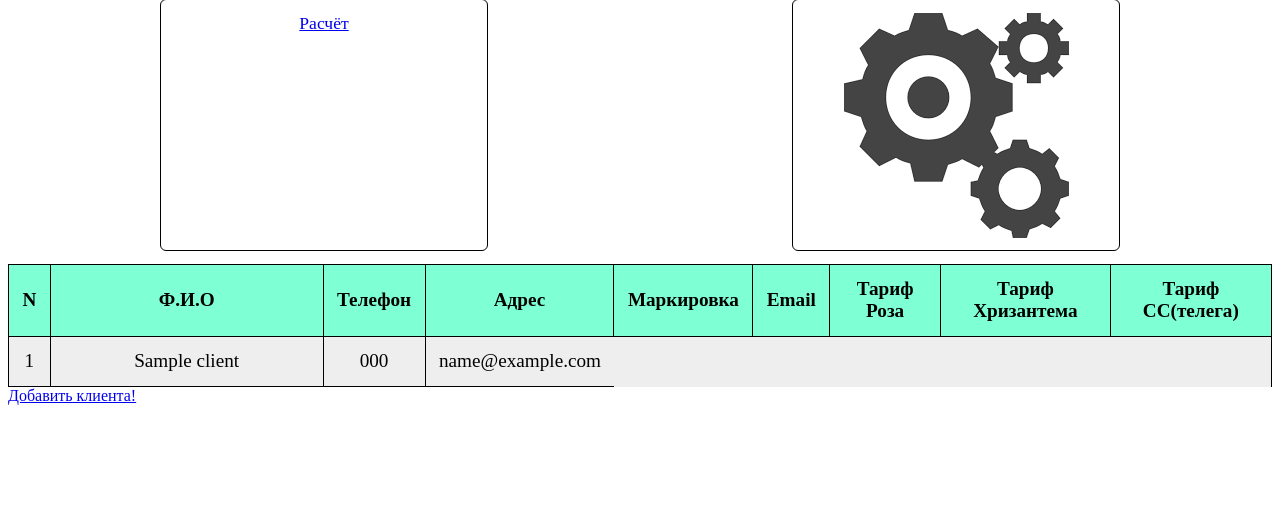
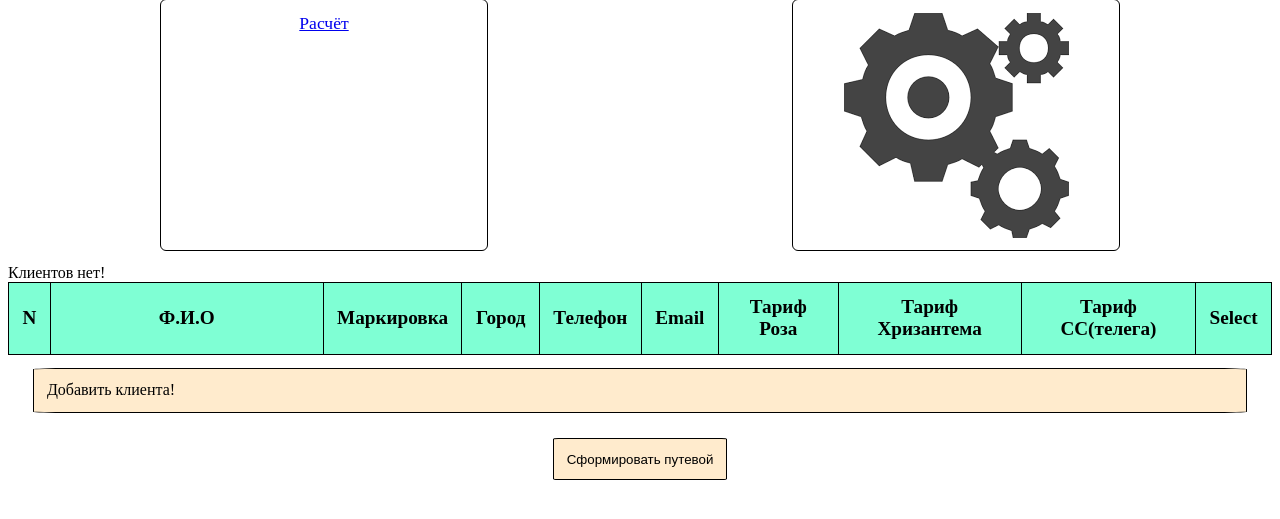
Before and after one commit to Andrey023/narcissCl, a PHP site: page /clients.php in a window 1280 px wide. Shown: the part 95-614 px from the top of the page. Run offline with PHP 8.4, Linux system fonts and the light colour scheme; tables that the repository leaves empty or names only in its code hold one stand-in row (values such as "Sample post"); lists and menus that the app fills with data are empty.

Commit message:
make tracked list

```diff
--- a/api/db.php
+++ b/api/db.php
@@ -1,7 +1,7 @@
 <?php
     $host = "localhost";
     $dbUser = "root";
-    $dbPass = "root";
+    $dbPass = "philip21";
     $dbName = "narciss";
     $connectDB = mysqli_connect($host,$dbUser,$dbPass,$dbName) or die("Ошибка" + mysqli_error($link));
 ?>
--- a/clients.php
+++ b/clients.php
@@ -2,7 +2,7 @@
     include_once(dirname(__FILE__, 1) . '/api/db.php');
     include_once(dirname(__FILE__, 1) . '/header.php');
 
-    $listCl = "SELECT * FROM clients";
+    $listCl = "SELECT clients.personID, clients.name, clients.mark, clients.phone, clients.mail, clients.tarifR, clients.tarifChriz, clients.tarifT, city.name FROM clients, city WHERE clients.cityClient = city.cityID";
     $getClients = mysqli_query($connectDB,$listCl);
 
     if (mysqli_num_rows($getClients)==0) {
@@ -11,19 +11,21 @@
 
     $listRows = mysqli_num_rows($getClients);
 ?>
+<form action="/tracked.php" name="trackedList" method="POST">
     <div class="clients-narciss">
         <table class="tableCLIENTS" cellpadding="0" cellspacing="0" align="center">
             <tbody>
                 <tr style="background-color: #7fffd4;">
                     <th class="brd_bottom">N</th>
                     <th class="brd_bottom" width="245">Ф.И.О</th>
+                    <th class="brd_bottom">Маркировка</th>
+                    <th class="brd_bottom">Город</th>
                     <th class="brd_bottom">Телефон</th>
-                <th class="brd_bottom">Адрес</th>
-                <th class="brd_bottom">Маркировка</th>
                     <th class="brd_bottom">Email</th>
                     <th class="brd_bottom">Тариф Роза</th>
                     <th class="brd_bottom">Тариф Хризантема</th>
                     <th class="brd_bottom">Тариф СС(телега)</th>
+                    <th class="brd_bottom">Select</th>
                     <!-- <th class="brd_bottom">Редактировать</th> -->
                 </tr>
                 <?php
@@ -33,8 +35,16 @@
                                 for ($j=0; $j < 1; $j++) {
                                     echo "<td class=\"brd_bottom\">".$rows[0]."</td>";
                                     echo "<td class=\"brd_bottom\">".$rows[1]."</td>";
-                            echo "<td class=\"brd_bottom\">".$rows[2]."</td>";
+                                    echo "<td class=\"brd_bottom bold\">".$rows[2]."</td>";
+                                    echo "<td class=\"brd_bottom bold\"> г. ".$rows[8]."</td>";
                                     echo "<td class=\"brd_bottom\">".$rows[3]."</td>";
+                                    echo "<td class=\"brd_bottom\">".$rows[4]."</td>";
+                                    echo "<td class=\"brd_bottom\">".$rows[5]."</td>";
+                                    echo "<td class=\"brd_bottom\">".$rows[6]."</td>";
+                                    echo "<td class=\"brd_bottom\">".$rows[7]."</td>";
+                                    echo "<td class=\"brd_bottom\">
+                                            <input type=\"checkbox\" name=\"activeClient[]\" value=\"".$rows[0]."\">
+                                        </td>";
                                     // echo "<td class=\"brd_bottom\"><form action=\"editCl.php\" method=\"get\">
                                     //         <input type=\"submit\" value=\"Редактировать!\">
                                     //     </form></td>";
@@ -46,7 +56,11 @@
             </tbody>
         </table>
     </div>
-<a href="#" class="addNewClient">Добавить клиента!</a>
+    <div class="addNewClient btn">Добавить клиента!</div>
+    <div class="btn-group">
+        <input type="submit" class="btn" name="makeTrList" value='Сформировать путевой'>
+    </div>
+</form>
 <form action="api/clients/add-new.php" method = "POST" class="addFormClient">
     <label>Ф.И.О.<input type="text" name="client-n" required placeholder="Имя Клиентв полном формате"></label>
     <label>Телефон<input type="tel" name="phone" required placeholder="+7(  ) ___-__-__" pattern="+7[0-9]{3}-[0-9]{3}-[0-9]{2}-[0-9]{2}"></label>
@@ -65,33 +79,39 @@
             ?>
         </select>
     </label>
-    <label>
-        Электронная почта
+    <label for="mail">Электронная почта</label>
     <input type="mail" name="mail" placeholder="Электронная почта клиента">
-    </label>
     <label>
         Маркировка
         <input type="text" name="markCl" placeholder="Маркировка клиента">
     </label>
     <label>
         Тариф Роза
-        <input type="number" name="tarifR" placeholder="Тариф Роза">
+        <input type="number" step="0.01" name="tarifR" placeholder="Тариф Роза">
     </label>
     <label>
         Тариф Хризантема
-        <input type="number" name="tarifChriz" placeholder="Тариф Хризантема">
+        <input type="number" step="0.01" name="tarifChriz" placeholder="Тариф Хризантема">
     </label>
     <label>
         СС???
-        <input type="number" name="tarifCC" placeholder="СС???">
+        <input type="number" step="0.01" name="tarifCC" placeholder="СС???">
     </label>
     <input type="submit" value="Сохранить">
+    <span class="closeForm">х</span>
 </form>
 <script>
-    $('a.addNewClient').click(
+    $('.addNewClient').click(
         function(){
             $('.addFormClient').css('display','flex');
             $('.addNewClient').css('display','none');
+            $('.btn').css('display','none');
         }
     )
+    $('.closeForm').click(
+        function(){
+            $('.addFormClient').css('display','none');
+            $('.addNewClient').css('display','flex');
+            $('.btn').css('display','flex');
+        })
 </script>
--- a/styles.css
+++ b/styles.css
@@ -30,11 +30,28 @@
     width: 85%;
     margin: 1em auto;
     padding: 1%;
+    position: relative;
 }
 .addFormClient input, .addFormClient select{
     width: 88%;
     margin: .8rem auto;
     display: block;
+}
+.addFormClient span{
+    position: absolute;
+    left: auto;
+    right: -1%;
+    border: 1px solid #000;
+    top: -16px;
+    border-radius: 50%;
+    width: 30px;
+    text-align: center;
+    font-size: 1.5em;
+    cursor: pointer;
+    background-color: #fff;
+}
+.addFormClient span:hover{
+    box-shadow: 0px 0px 12px #000;
 }
 .clients-narciss{
     display: flex;
@@ -59,6 +76,20 @@
 .center{
     text-align: center;
 }
+.btn-group{
+    display: flex;
+    flex-direction: row;
+    justify-content: center;
+}
+.btn{
+    display: flex;
+    padding: 1%;
+    margin: 1% 2%;
+    border: 1px solid #000;
+    border-radius: 3%;
+    background-color: #ffebcd;
+    cursor: pointer;
+}
 /* Windows Phone Viewport Fix */
 @-ms-viewport {
     width: device-width;
```
Also changed, not shown: api/clients/add-new.php (+9 -3 lines), api/clients/addCity.php (+12 -0 lines), api/clients/settings.php (+6 -1 lines), api/tracked-list.php (added, +22 -0 lines), tracked.php (+30 -5 lines). Lines whose indentation alone changed are shown as unchanged.
